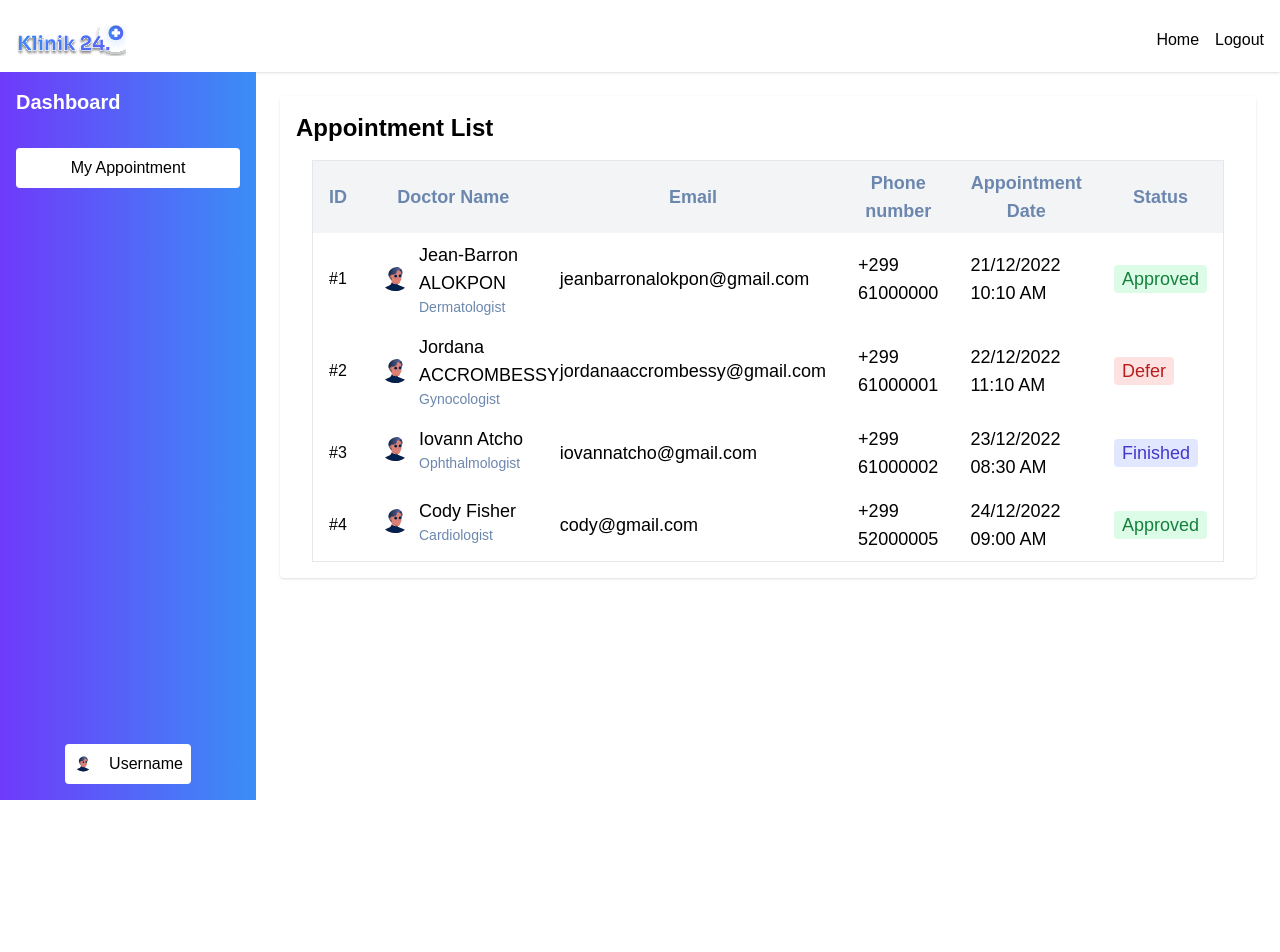
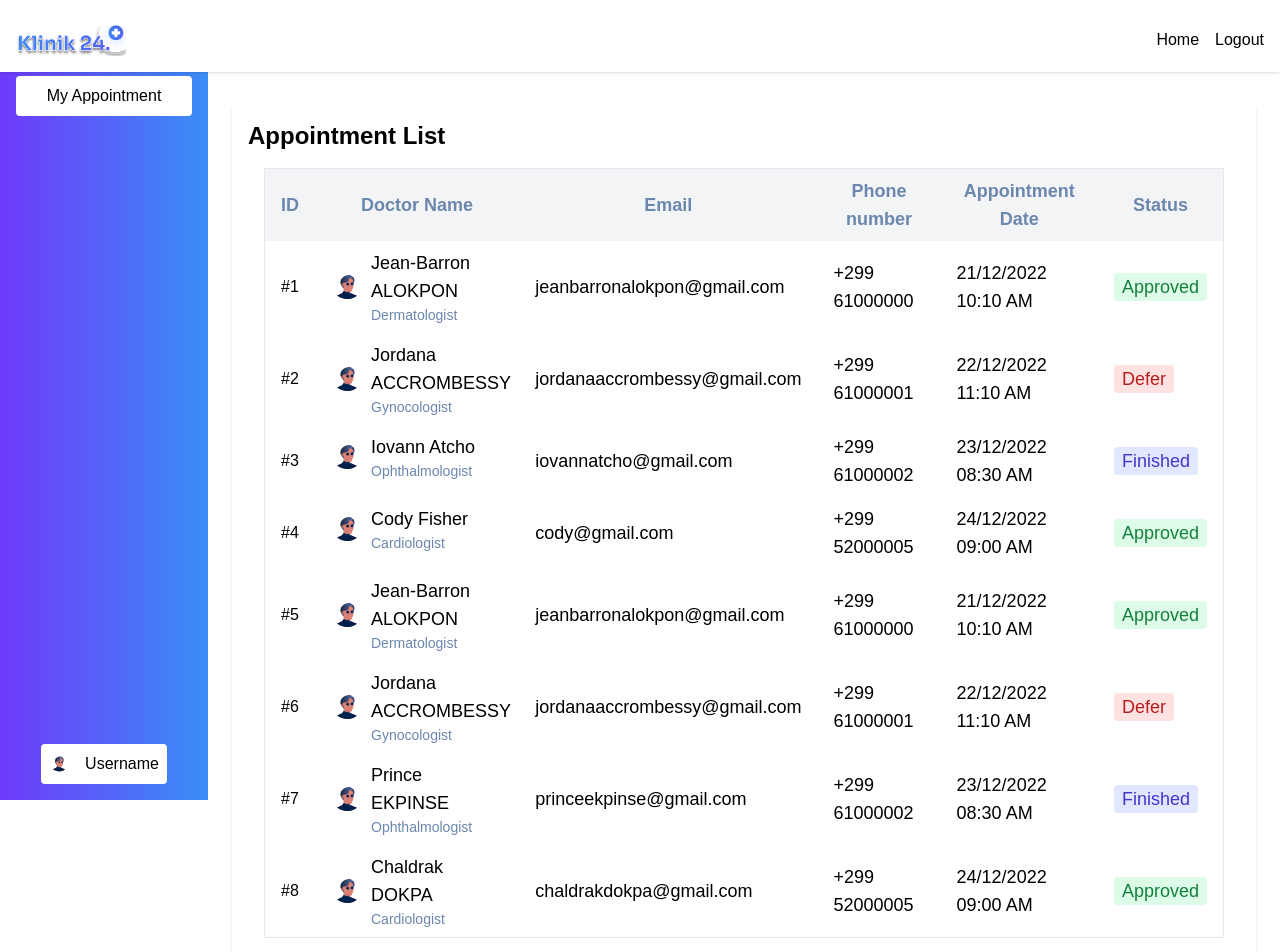
Before and after one commit to jordanaaccrombessy277/figmatocode-ed2-week4-groupe4, a React (Create React App) app: page /dashboard in a window 1280 px wide. Shown: the top 952 px of the page. Before the commit the page ends 800 px from the top, so only its background shows below. Built offline with nearby package versions, Linux system fonts and the light colour scheme.

Commit message:
"Updated favicon, modified index.html, added SignUp page, refactored DashboardLayout, removed UserAppointmentTable and MakingAppointment pages, and updated tailwind.config.js"

```diff
--- a/src/components/UserAppointmentTable.jsx
+++ b/src/components/UserAppointmentTable.jsx
@@ -45,15 +45,58 @@ const data = [
     date: "24/12/2022 09:00 AM",
     status: "Approved",
     statusColor: "bg-green-100 text-green-700"
+  },
+  {
+    id: 5,
+    doctorName: "Jean-Barron ALOKPON",
+    userImage: avatar,
+    role: "Dermatologist",
+    email: "jeanbarronalokpon@gmail.com",
+    phone: "+299 61000000",
+    date: "21/12/2022 10:10 AM",
+    status: "Approved",
+    statusColor: "bg-green-100 text-green-700"
+  },
+  {
+    id: 6,
+    doctorName: "Jordana ACCROMBESSY",
+    userImage: avatar,
+    role: "Gynocologist",
+    email: "jordanaaccrombessy@gmail.com",
+    phone: "+299 61000001",
+    date: "22/12/2022 11:10 AM",
+    status: "Defer",
+    statusColor: "bg-red-100 text-red-700"
+  },
+  {
+    id: 7,
+    doctorName: "Prince EKPINSE",
+    userImage: avatar,
+    role: "Ophthalmologist",
+    email: "princeekpinse@gmail.com",
+    phone: "+299 61000002",
+    date: "23/12/2022 08:30 AM",
+    status: "Finished",
+    statusColor: "bg-indigo-100 text-indigo-700"
+  },
+  {
+    id: 8,
+    doctorName: "Chaldrak DOKPA",
+    userImage: avatar,
+    role: "Cardiologist",
+    email: "chaldrakdokpa@gmail.com",
+    phone: "+299 52000005",
+    date: "24/12/2022 09:00 AM",
+    status: "Approved",
+    statusColor: "bg-green-100 text-green-700"
   }
 ];
 
 const UserAppointmentTable = () => {
     return (
-    <div className="container mx-auto px-4">
-      <div className="overflow-x-auto">
+      <div className="overflow-x-auto px-2 sm:px-4">
           <table className="bg-white border border-gray">
-          <thead className='bg-gray-100 text-gray-primary'>
+            <thead className="bg-gray-100 text-gray-primary">
               <tr>
                 <th className="text-sm sm:text-lg py-2 px-4">ID</th>
                 <th className="text-sm sm:text-lg py-2 px-4">Doctor Name</th>
@@ -74,7 +117,7 @@ const UserAppointmentTable = () => {
                       className="w-8 h-8 rounded-full mr-2"
                     />
                     <div>
-                    <p className='text-sm sm:text-lg '>{item.doctorName}</p>
+                      <p className="text-sm sm:text-lg ">{item.doctorName}</p>
                       <p className="text-xs sm:text-sm text-gray-primary">{item.role}</p>
                     </div>
                   </td>
@@ -91,7 +134,6 @@ const UserAppointmentTable = () => {
             </tbody>
           </table>
       </div>
-    </div>
     );
   };
 
--- a/src/index.css
+++ b/src/index.css
@@ -11,3 +11,21 @@
     box-sizing: border-box;
     font-family: 'Sora', sans-serif;
 }
+
+body::-webkit-scrollbar-thumb {
+    background-color: #6C87AE;
+    width: 10px;
+    border-radius: 20px;
+    cursor: pointer;
+}
+
+body::-webkit-scrollbar {
+    background-color: #3A8EF6;
+    width: 10px;
+}
+
+.container
+{
+    max-width: 1500px !important;
+    margin: 0 auto;
+}
--- a/src/layouts/DashboardLayout.jsx
+++ b/src/layouts/DashboardLayout.jsx
@@ -13,7 +13,7 @@ function DashboardLayout() {
 
   return (
     <div className="flex flex-col h-screen">
-      <header className="bg-white shadow p-4">
+      <header className="fixed z-0 w-full bg-white shadow p-4">
         <div className="flex justify-between items-center">
           <a href="/dashboard">
             <img
@@ -41,7 +41,7 @@ function DashboardLayout() {
 
       <div className="flex flex-1">
         <aside
-          className={`xl:w-64 w-52 bg-gradient-to-r from-purple-primary to-blue-primary text-white flex flex-col fixed xl:relative top-0 left-0 h-full transform ${
+          className={`fixed -z-20 h-screen xl:w-52 w-44 bg-gradient-to-r from-purple-primary to-blue-primary text-white flex flex-col transform ${
             isSidebarOpen ? "translate-x-0" : "-translate-x-full"
           } xl:translate-x-0 transition-transform duration-300`}
         >
@@ -72,7 +72,7 @@ function DashboardLayout() {
           </div>
         </aside>
 
-        <main className="flex-1 p-6 max-w-full">
+        <main className="max-w-full xl:ml-52 p-3 sm:p-6 -z-40 mt-20">
           <Outlet />
         </main>
       </div>
--- a/src/pages/DashbordUser.jsx
+++ b/src/pages/DashbordUser.jsx
@@ -3,10 +3,13 @@ import UserAppointmentTable from '../components/UserAppointmentTable';
 
 function DashboardUser() {
   return (
-    <div className="p-4 rounded shadow">
+    <div className="p-2 sm:p-4 rounded shadow w-full">
       <h2 className="text-xl md:text-2xl font-semibold mb-4">Appointment List</h2>
 
-      <UserAppointmentTable />
+      {/* Ajout de 'w-full' pour garantir que le conteneur occupe toute la largeur */}
+      <div className="w-full overflow-x-auto">
+        <UserAppointmentTable />
+      </div>
     </div>
   );
 }
--- a/src/pages/MakingAppointment.jsx
+++ b/src/pages/MakingAppointment.jsx
@@ -1,6 +1,4 @@
-import React, { useState } from "react";
-import Calendar from "react-calendar";
-import "react-calendar/dist/Calendar.css";
+import React from "react";
 
 function MakingAppointment() {
   return (
```
Lines whose indentation alone changed are shown as unchanged.
